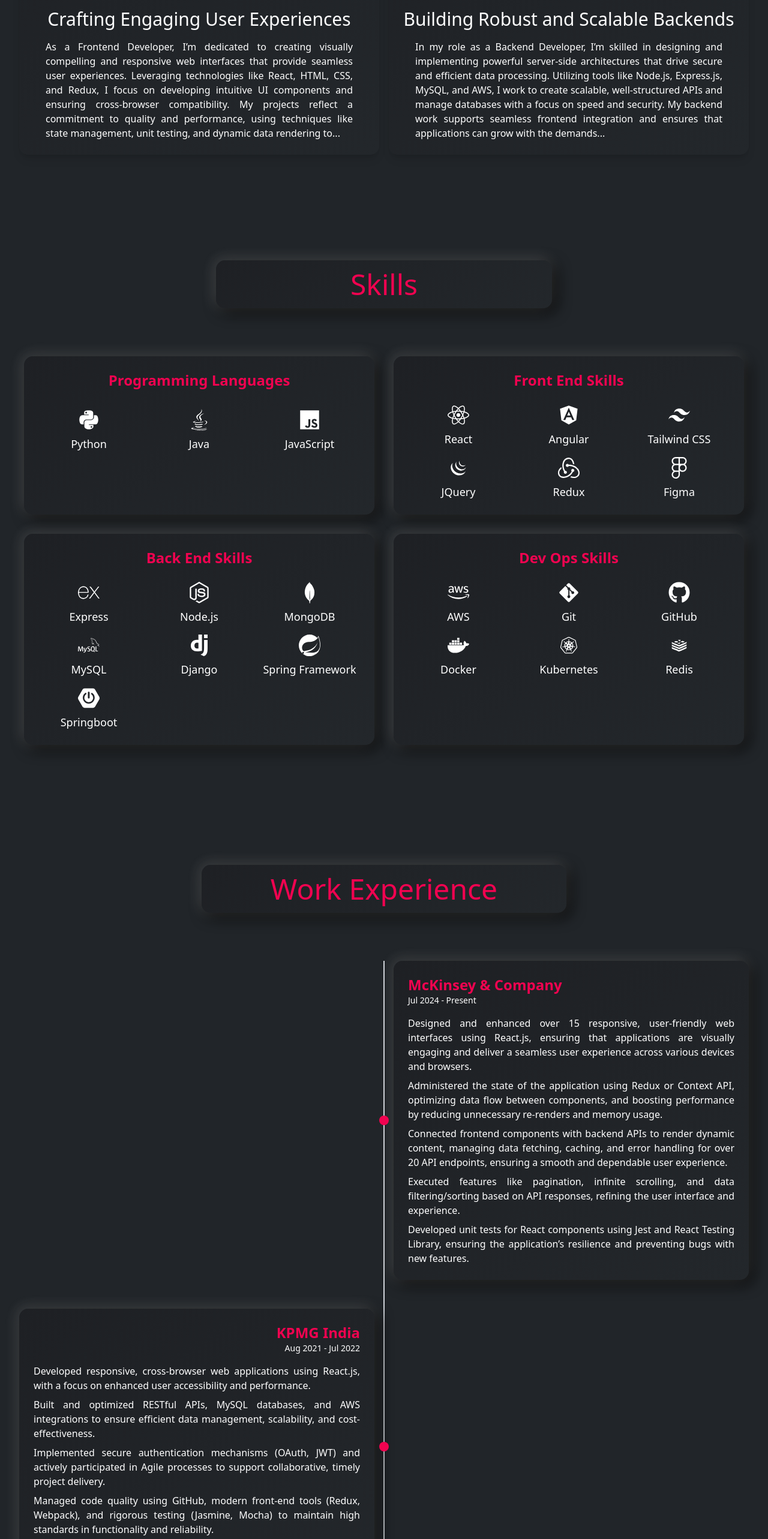
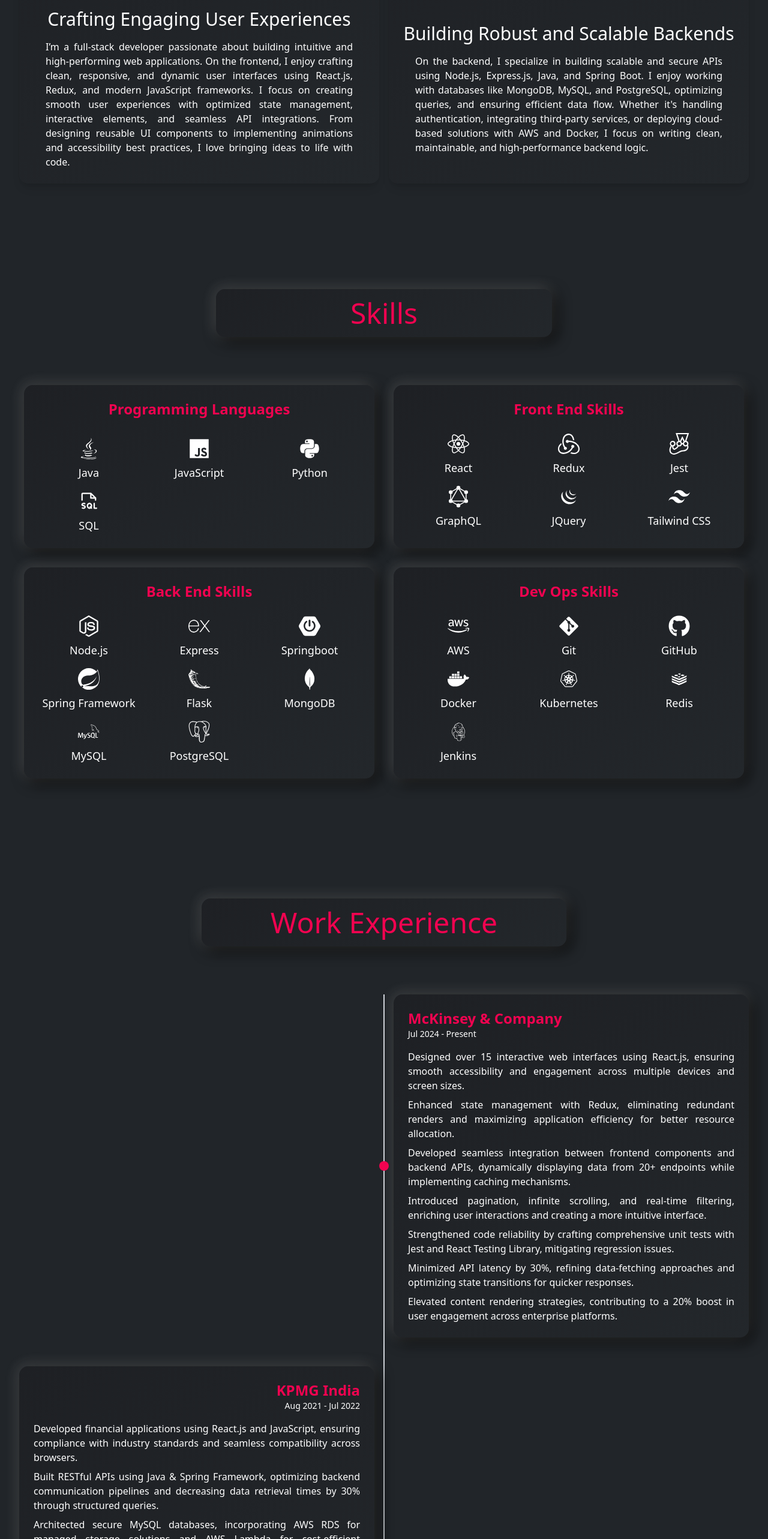
Before and after one commit to mahesh349/Portfolio, a React (Vite) app: page / in a window 1280 px wide. Shown: the part 1638-4204 px from the top of the page at 60% size. Built offline with nearby package versions, Linux system fonts and the light colour scheme.

Commit message:
Minor Changes in UI

```diff
--- a/src/components/Landing.jsx
+++ b/src/components/Landing.jsx
@@ -101,8 +101,7 @@
               href={Home_Page.ResumeLink} // Replace with the actual link to your resume
               target="_blank"
               rel="noopener noreferrer"
-              className="inline-block bg-[#f10350] text-white font-semibold py-2 px-6 rounded-lg transition duration-300 hover:bg-[#d10248]"
-            >
+              className="inline-block bg-[#f10350] text-white font-semibold py-2 px-6 rounded-lg transition duration-300 hover:bg-[#d10248]">
               Download Resume
             </a>
           </div>
--- a/src/components/NestedComponents/SplitDivAnimation.jsx
+++ b/src/components/NestedComponents/SplitDivAnimation.jsx
@@ -15,9 +15,11 @@
         <img src={About.FrontImg} alt="Front End" className="h-48 w-auto lg:h-[20rem] object-cover mb-4" />
         <h2 className="text-3xl mb-4">Crafting Engaging User Experiences</h2>
         <p className="text-justify max-w-lg">
-          As a Frontend Developer, I’m dedicated to creating visually compelling and responsive web interfaces that provide seamless user experiences.
-          Leveraging technologies like React, HTML, CSS, and Redux, I focus on developing intuitive UI components and ensuring cross-browser compatibility.
-          My projects reflect a commitment to quality and performance, using techniques like state management, unit testing, and dynamic data rendering to...
+          I’m a full-stack developer passionate about building intuitive and high-performing web applications.
+          On the frontend, I enjoy crafting clean, responsive, and dynamic user interfaces using React.js, Redux,
+          and modern JavaScript frameworks. I focus on creating smooth user experiences with optimized state management,
+          interactive elements, and seamless API integrations. From designing reusable UI components to implementing animations
+          and accessibility best practices, I love bringing ideas to life with code.
         </p>
       </div>
 
@@ -31,9 +33,11 @@
         <img src={About.BackImg} alt="Back End" className="h-48 w-auto lg:h-[20rem] object-cover mb-4" />
         <h2 className="text-3xl mb-4">Building Robust and Scalable Backends</h2>
         <p className="text-justify max-w-lg">
-          In my role as a Backend Developer, I’m skilled in designing and implementing powerful server-side architectures that drive secure and efficient
-          data processing. Utilizing tools like Node.js, Express.js, MySQL, and AWS, I work to create scalable, well-structured APIs and manage databases
-          with a focus on speed and security. My backend work supports seamless frontend integration and ensures that applications can grow with the demands...
+          On the backend, I specialize in building scalable and secure APIs using Node.js,
+          Express.js, Java, and Spring Boot. I enjoy working with databases like MongoDB, MySQL,
+          and PostgreSQL, optimizing queries, and ensuring efficient data flow. Whether it&apos;s
+          handling authentication, integrating third-party services, or deploying cloud-based
+          solutions with AWS and Docker, I focus on writing clean, maintainable, and high-performance backend logic.
         </p>
       </div>
     </div>
--- a/src/constants/Contents.jsx
+++ b/src/constants/Contents.jsx
@@ -1,10 +1,11 @@
 // React Icons
-import { SiRedux,SiSpring,SiSpringboot,SiDjango,SiMysql,SiMongodb,SiExpress } from "react-icons/si";
-import { FaFigma,FaAws,FaGitAlt,FaGithub,FaDocker,FaJava,FaAngular,FaReact,FaNodeJs,FaLinkedin,FaPython } from "react-icons/fa"
+import { SiRedux,SiSpring,SiSpringboot,SiMysql,SiMongodb,SiExpress,SiJest,SiGraphql,SiFlask,SiPostgresql } from "react-icons/si";
+import { FaAws,FaGitAlt,FaGithub,FaDocker,FaJava,FaReact,FaNodeJs,FaLinkedin,FaPython } from "react-icons/fa"
 import { IoLogoJavascript } from "react-icons/io5";
 import { AiOutlineKubernetes } from "react-icons/ai";
-import { DiRedis, DiJqueryLogo } from "react-icons/di";
+import { DiRedis, DiJqueryLogo,DiJenkins } from "react-icons/di";
 import { RiTailwindCssFill } from "react-icons/ri";
+import { PiFileSql } from "react-icons/pi";
 
 // React Images
 import MaheshPisharody2 from "../assets/MaheshPisharody2.jpg";
@@ -35,7 +36,8 @@
     link2: "https://www.linkedin.com/in/mahesh-pisharody/",
     Github_logo: <FaGithub />,
     Linkedin_logo: <FaLinkedin />,
-    ResumeLink: "https://drive.google.com/file/d/1qQW664-jaFzRdaQe9sHfEJtbW4efgyUb/view?usp=drive_link",
+    // ResumeLink: "https://drive.google.com/file/d/1qQW664-jaFzRdaQe9sHfEJtbW4efgyUb/view?usp=drive_link",
+    ResumeLink: "https://drive.google.com/file/d/1LZujQooe299kGoh8lvWkd4qg8PkeCuuI/view?usp=drive_link",
 };
 
 // About Me Details
@@ -50,16 +52,20 @@
 // Skills Section
 export const Programming_Skills = [
     {
-        icon: <FaPython />,
-        name: 'Python'
-    },
-    {
         icon: <FaJava />,
         name: 'Java'
     },
     {
         icon: <IoLogoJavascript />,
         name: 'JavaScript'
+    },
+    {
+        icon: <FaPython />,
+        name: 'Python'
+    },
+    {
+        icon: <PiFileSql />,
+        name: 'SQL'
     }
 ];
 
@@ -69,35 +75,47 @@
         name: 'React'
     },
     {
-        icon: <FaAngular />,
-        name: 'Angular'
+        icon: <SiRedux />,
+        name: 'Redux'
     },
     {
-        icon: <RiTailwindCssFill />,
-        name: 'Tailwind CSS'
+        icon: <SiJest />,
+        name: 'Jest'
+    },
+    {
+        icon: <SiGraphql />,
+        name: 'GraphQL'
     },
     {
         icon: <DiJqueryLogo />,
         name: 'JQuery'
     },
     {
-        icon: <SiRedux />,
-        name: 'Redux'
-    },
-    {
-        icon: <FaFigma />,
-        name: 'Figma'
+        icon: <RiTailwindCssFill />,
+        name: 'Tailwind CSS'
     }
 ];
 
 export const Back_End_Skills =[
     {
+        icon: <FaNodeJs />,
+        name: 'Node.js'
+    },
+    {
         icon: <SiExpress />,
         name: 'Express'
     },
     {
-        icon: <FaNodeJs />,
-        name: 'Node.js'
+        icon: <SiSpringboot />,
+        name: 'Springboot'
+    },
+    {
+        icon: <SiSpring />,
+        name: 'Spring Framework'
+    },
+    {
+        icon: <SiFlask />,
+        name: 'Flask'
     },
     {
         icon: <SiMongodb />,
@@ -108,16 +126,8 @@
         name: 'MySQL'
     },
     {
-        icon: <SiDjango />,
-        name: 'Django'
-    },
-    {
-        icon: <SiSpring />,
-        name: 'Spring Framework'
-    },
-    {
-        icon: <SiSpringboot />,
-        name: 'Springboot'
+        icon: <SiPostgresql />,
+        name: 'PostgreSQL'
     }
 ];
 
@@ -142,10 +152,13 @@
         icon: <AiOutlineKubernetes />,
         name: 'Kubernetes'
     },
-
     {
         icon: <DiRedis />,
         name: 'Redis'
+    },
+    {
+        icon: <DiJenkins />,
+        name: 'Jenkins'
     }
 ];
 
@@ -155,33 +168,39 @@
         CompanyName: 'McKinsey & Company', //'McKinsey & Company'
         TimeLine: 'Jul 2024 - Present',
         Description: {
-            Sentence1:'Designed and enhanced over 15 responsive, user-friendly web interfaces using React.js, ensuring that applications are visually engaging and deliver a seamless user experience across various devices and browsers.',
-            Sentence2: 'Administered the state of the application using Redux or Context API, optimizing data flow between components, and boosting performance by reducing unnecessary re-renders and memory usage.',
-            Sentence3: 'Connected frontend components with backend APIs to render dynamic content, managing data fetching, caching, and error handling for over 20 API endpoints, ensuring a smooth and dependable user experience.',
-            Sentence4: 'Executed features like pagination, infinite scrolling, and data filtering/sorting based on API responses, refining the user interface and experience.',
-            Sentence5: 'Developed unit tests for React components using Jest and React Testing Library, ensuring the application’s resilience and preventing bugs with new features.'
+            Sentence1: 'Designed over 15 interactive web interfaces using React.js, ensuring smooth accessibility and engagement across multiple devices and screen sizes.',
+            Sentence2: 'Enhanced state management with Redux, eliminating redundant renders and maximizing application efficiency for better resource allocation.',
+            Sentence3: 'Developed seamless integration between frontend components and backend APIs, dynamically displaying data from 20+ endpoints while implementing caching mechanisms.',
+            Sentence4: 'Introduced pagination, infinite scrolling, and real-time filtering, enriching user interactions and creating a more intuitive interface.',
+            Sentence5: 'Strengthened code reliability by crafting comprehensive unit tests with Jest and React Testing Library, mitigating regression issues.',
+            Sentence6: 'Minimized API latency by 30%, refining data-fetching approaches and optimizing state transitions for quicker responses.',
+            Sentence7: 'Elevated content rendering strategies, contributing to a 20% boost in user engagement across enterprise platforms.'
         }
     },
     {
         CompanyName: 'KPMG India', //KPMG India
         TimeLine: 'Aug 2021 - Jul 2022',
         Description: {
-            Sentence1: 'Developed responsive, cross-browser web applications using React.js, with a focus on enhanced user accessibility and performance.',
-            Sentence2: 'Built and optimized RESTful APIs, MySQL databases, and AWS integrations to ensure efficient data management, scalability, and cost-effectiveness.',
-            Sentence3: 'Implemented secure authentication mechanisms (OAuth, JWT) and actively participated in Agile processes to support collaborative, timely project delivery.',
-            Sentence4: 'Managed code quality using GitHub, modern front-end tools (Redux, Webpack), and rigorous testing (Jasmine, Mocha) to maintain high standards in functionality and reliability.',
-            Sentence5: 'Leveraged AWS services like RDS and Lambda to enhance application performance, scalability, and reduce operational costs.'
+            Sentence1: 'Developed financial applications using React.js and JavaScript, ensuring compliance with industry standards and seamless compatibility across browsers.',
+            Sentence2: 'Built RESTful APIs using Java & Spring Framework, optimizing backend communication pipelines and decreasing data retrieval times by 30% through structured queries.',
+            Sentence3: 'Architected secure MySQL databases, incorporating AWS RDS for managed storage solutions and AWS Lambda for cost-efficient serverless execution.',
+            Sentence4: 'Applied advanced authentication protocols with OAuth and JWT, reinforcing access control and preventing unauthorized data exposure.',
+            Sentence5: 'Conducted rigorous unit and integration testing with Jasmine and Mocha, leveraging Webpack and GitHub for structured code management.',
+            Sentence6: 'Revamped database queries to enhance transaction speed, increasing backend efficiency by 25% for large-scale data processing.',
+            Sentence7: 'Streamlined architectural design, boosting reliability and ensuring adherence to financial security policies.'
         }
     },
     {
         CompanyName: 'Trigent Software Inc', //Trigent Software Inc
         TimeLine: 'Jul 2020 - Jun 2021',
         Description: {
-            Sentence1: 'Developed dynamic web applications with React.js, using reusable components, Redux for state management, and React Router for seamless navigation.',
-            Sentence2: 'Created RESTful APIs with Node.js and Express.js, supporting CRUD operations and handling 10+ API requests daily for enhanced application functionality.',
-            Sentence3: 'Managed data efficiently with MongoDB, integrating and securing third-party APIs with JWT to handle over 100+ user authentications.',
-            Sentence4: 'Actively collaborated in Agile workflows, conducting unit testing with Jest and Mocha to ensure code quality, optimize performance, and meet project deadlines.',
-            Sentence5: 'Enhanced application scalability and performance through efficient data handling, third-party API integrations, and rigorous testing.'
+            Sentence1: 'Created modular, scalable web applications using React.js, developing reusable UI components and ensuring effortless navigation with React Router.',
+            Sentence2: 'Engineered RESTful APIs using Node.js and Express.js, handling asynchronous requests efficiently for 10,000+ monthly transactions.',
+            Sentence3: 'Optimized MongoDB schema structures, streamlining data retrieval processes and ensuring smooth interactions within the system.',
+            Sentence4: 'Secured external API integrations, successfully incorporating 5+ third-party services and authenticating over 100,000+ users via JWT.',
+            Sentence5: 'Participated in Agile development workflows, engaging in iterative sprints and adapting to evolving feature requirements.',
+            Sentence6: 'Strengthened application stability through meticulous unit testing using Jest and Mocha, proactively addressing potential bottlenecks.',
+            Sentence7: 'Enhanced user experience by refining interface aesthetics and accelerating API responses, increasing user retention by 30%.'
         }
     }
 ];
```
Also changed, not shown: 1 other file (tests, documents, lock files or other folders).
